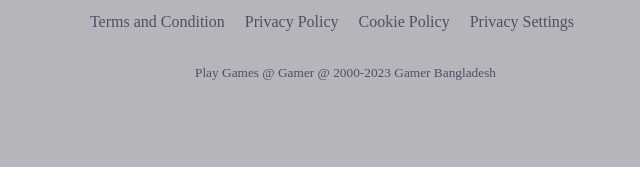
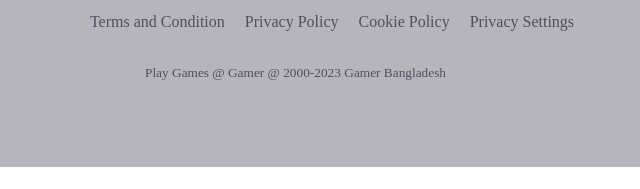
Before and after one commit to Bikram1Biswas2/gamer-zone, a plain HTML site: page index.html in a window 1280 px wide. Shown: the part 2144-2333 px from the top of the page, 308-948 px from the left. Drawn offline with Linux system fonts and the light colour scheme; a web font is replaced by a local one.

Commit message:
final submit

```diff
--- a/style.css
+++ b/style.css
@@ -296,7 +296,9 @@ font-size: 14px;
     gap: 20px;
 }
 .small{
-    margin-left: 400px;
+    margin-left: 350px;
+    justify-content: center;
+    text-align: center;
 }
 .total-footer{
     padding: 70px 70px;
```
